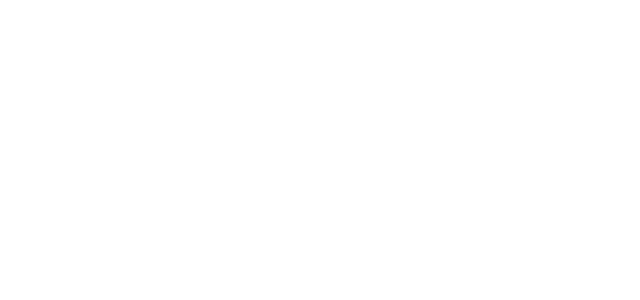
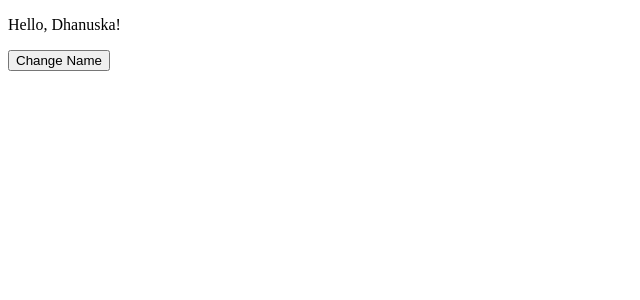
Before and after one commit to DhanushkaChandimal/react-state-and-props, a React (Vite) app: page / in a window 1280 px wide. Shown: the top 300 px of the page, without its empty margins (0-640 px from the left). Built offline with nearby package versions, Linux system fonts and the light colour scheme.

Commit message:
State inside a class

```diff
--- a/src/App.jsx
+++ b/src/App.jsx
@@ -1,8 +1,10 @@
+import ClassStateTest from './ClassStateTest'
 
 function App() {
 
   return (
     <>
+      <ClassStateTest/>
     </>
   )
 }
--- /dev/null
+++ b/src/ClassStateTest.jsx
@@ -0,0 +1,30 @@
+import { Component } from "react"
+
+class ClassStateTest extends Component{
+
+    constructor(){
+        super()
+        this.state = {
+            name: "Dhanuska"
+        }
+
+        this.changeName = this.changeName.bind(this)
+    }
+
+    changeName(){
+        this.setState({name: "Chandimal"})
+    }
+
+    render() {
+        const name = this.state.name;
+        return (
+            <div>
+                <p>Hello, {name}!</p>
+
+                <button onClick={this.changeName}>Change Name</button>
+            </div>
+        )
+    }
+}
+
+export default ClassStateTest
```
